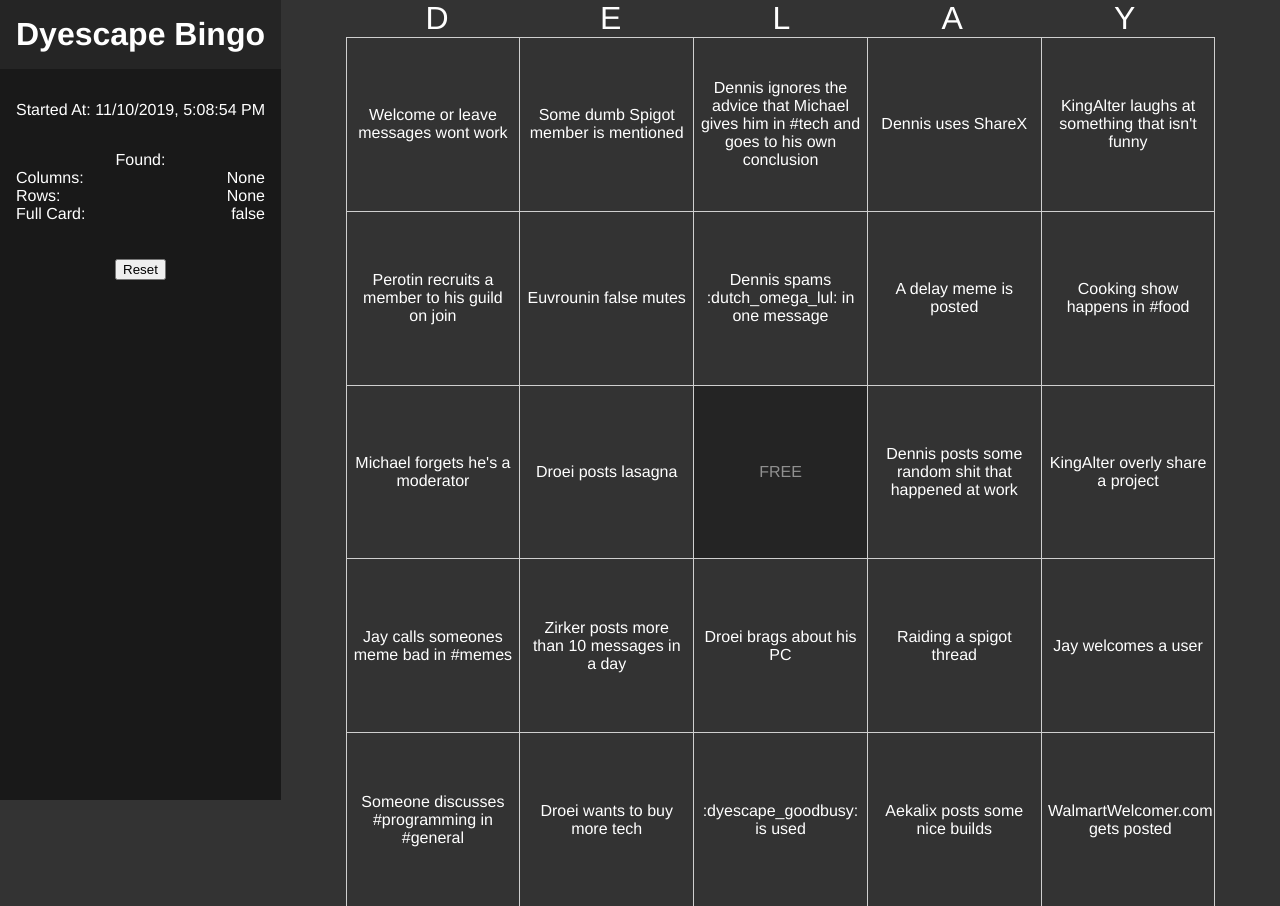
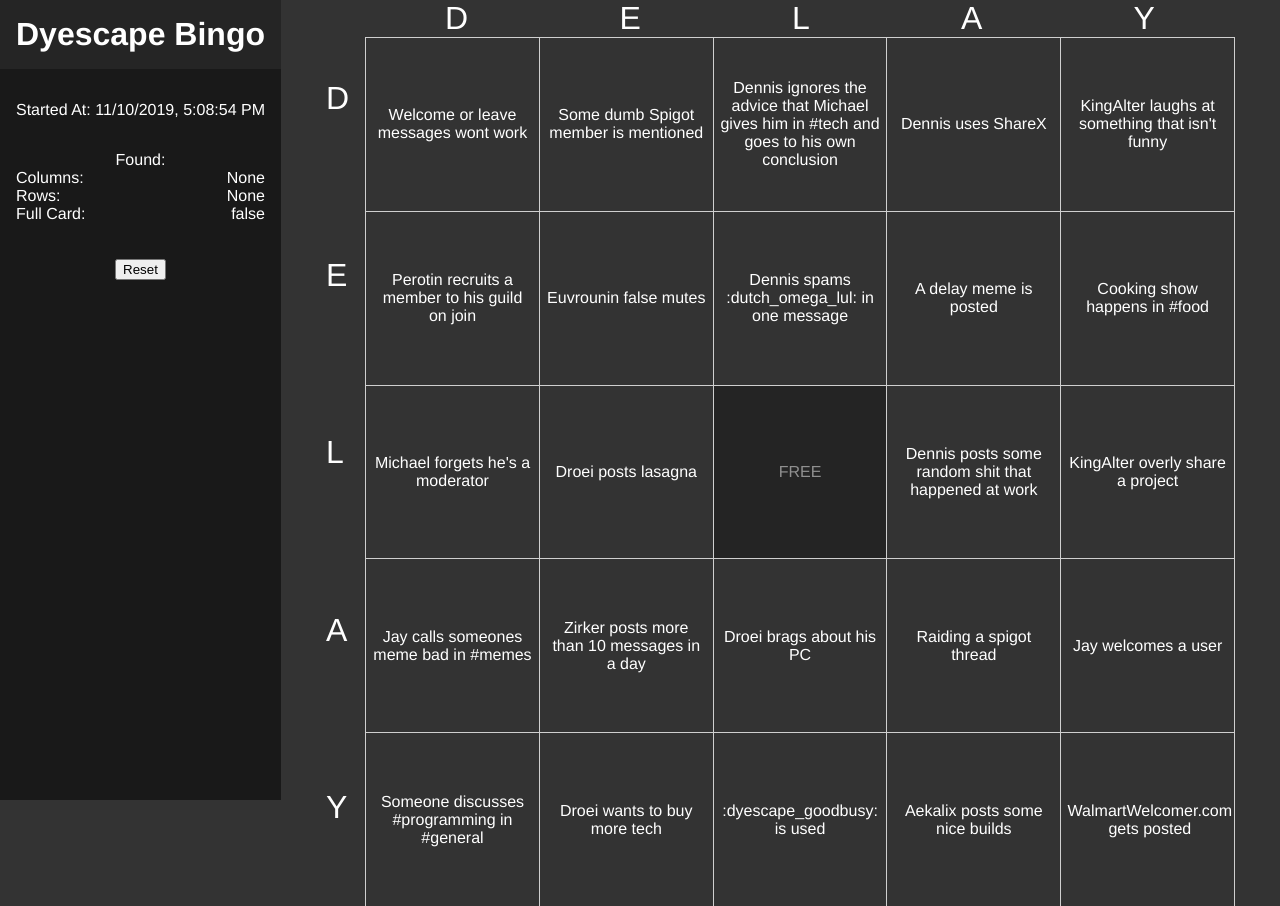
Before and after one commit to LegendEffects/DyescapeBingo, a Vue app: page / in a window 1280 px wide. Both pictures are taken after a click on the button "Generate your card". Built offline with nearby package versions, Linux system fonts and the light colour scheme.

Commit message:
Added the sideways delay

```diff
--- a/src/components/BingoCard.vue
+++ b/src/components/BingoCard.vue
@@ -1,11 +1,19 @@
 <template>
 	<div class="bingo-card">
-		<div class="titleSpan">
+		<div class="titleSpan" style="flex-direction: column; margin: 5rem 0; margin-right: 1rem">
 			<div @click="$root.$emit('esa', 6)">D</div>
 			<div>E</div>
 			<div @click="$root.$emit('esa', 7)">L</div>
 			<div>A</div>
 			<div @click="$root.$emit('esa', 8)">Y</div>
+		</div>
+		<div>
+			<div class="titleSpan">
+				<div @click="$root.$emit('esa', 9)">D</div>
+				<div>E</div>
+				<div>L</div>
+				<div>A</div>
+				<div>Y</div>
 			</div>
 			<div class="row" v-for="(row, index) of chunk(card.card, 5)" :key="index">
 				<div class="item" v-for="(item, itemIndex) of row" :key="itemIndex" @click="completeAction(item, $event)" :class="{completed: item.completed != false}">
@@ -18,6 +26,7 @@
 			<div class="popout" :style="popout.style">
 				<input type="text" v-model="popout.boxVal">
 				<button @click="submitProof">Submit Proof</button>
+			</div>
 		</div>
 	</div>
 </template>
@@ -87,6 +96,9 @@ export default {
 	margin: auto;
 	overflow: auto;
 
+	display: flex;
+	flex-direction: row;
+
 	.row {
 		display: flex;
 		flex-direction: row;
@@ -94,6 +106,7 @@ export default {
 		justify-content: space-between;
 
 		border-top: 1px solid #cfcfcf;
+
 		&:last-of-type {
 			border-bottom: 1px solid #cfcfcf;
 		}
```
Also changed, not shown: public/img/9.png (added). Lines whose indentation alone changed are shown as unchanged.
